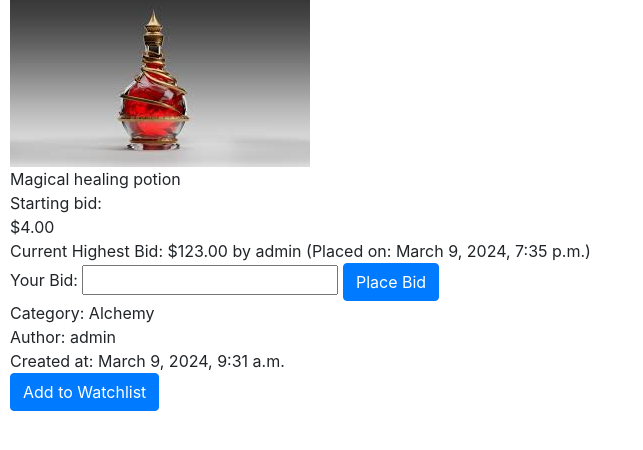
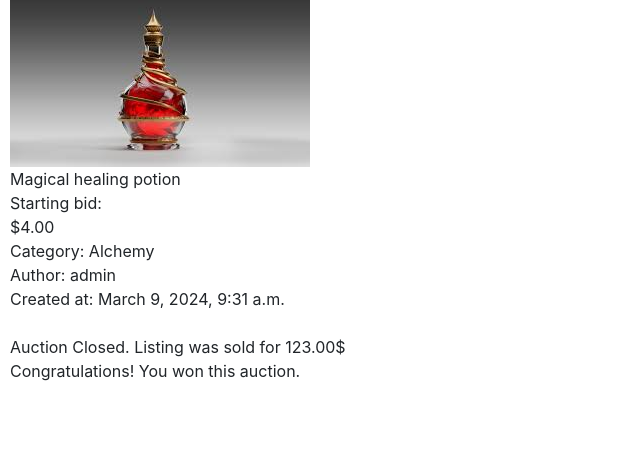
Before and after one commit to Quolen/commerce, a Django app: page /listings/1 in a window 1280 px wide. Shown: the part 188-638 px from the top of the page, without its empty margins (0-643 px from the left). Run offline with Django 3.2, Linux system fonts and the light colour scheme; a user stored in the database is signed in; data comes from the database, SQL or seed files in the repository; both versions use the stored data as it was after the commit; some libraries are stand-ins or nearby versions.

Commit message:
Implemented closing of the auction.

```diff
--- a/auctions/models.py
+++ b/auctions/models.py
@@ -20,6 +20,7 @@ class Listing(models.Model):
     author = models.ForeignKey(User, on_delete=models.CASCADE, related_name='listings')
     created_at = models.DateTimeField(auto_now_add=True)
     is_active = models.BooleanField(default=True)
+    winner = models.ForeignKey(User, on_delete=models.SET_NULL, blank=True, null=True)
 
     def current_bid_amount(self):
         highest_bid = self.bids.order_by('-amount').first()
--- a/auctions/templates/auctions/listing_detail.html
+++ b/auctions/templates/auctions/listing_detail.html
@@ -17,6 +17,7 @@
         <div class="error-message">{{ error_message }}</div>
     {% endif %}
     {# Display current highest bid and bidder username #}
+    {% if listing.is_active %}
         {% if highest_bid %}
             <div class="current-bid">
                 Current Highest Bid: ${{ highest_bid.amount }} by {{ highest_bid.bidder.username }}
@@ -26,14 +27,13 @@
             <div class="no-bids">No bids yet. Be the first to bid!</div>
         {% endif %}
 
-
-    {# Bid Form #}
         <form method="post" action="{% url 'place_bid' listing.id %}">
             {% csrf_token %}
             <label for="bid_amount">Your Bid:</label>
             <input type="number" name="bid_amount" step="0.01" required>
             <button type="submit" class="btn btn-primary">Place Bid</button>
         </form>
+    {% endif %}
 
     {% if listing.category %}
         <div class="category">Category: {{ listing.category.name }}</div>
@@ -48,10 +48,32 @@
     {% endif %}
 
 
+    {% if listing.is_active %}
         <form method="post" action="{% url 'watchlist' %}">
             {% csrf_token %}
             <input type="hidden" name="listing_id" value="{{ listing.id }}">
             <button type="submit" name="action" value="add" class="btn btn-primary">Add to Watchlist</button>
         </form>
+    {% endif %}
+
+    <br>
+
+    {% if not listing.is_active %}
+        <div class="closed">
+            Auction Closed. Listing was sold for {{highest_bid.amount}}$
+        </div>
+        {% if listing.winner == request.user %}
+            <div class="winner-info">Congratulations! You won this auction.</div>
+        {% elif listing.winner %}
+            <div class="winner-info">This auction has been won by {{ listing.winner.username }}.</div>
+        {% else %}
+            <div class="winner-info">This auction is closed, but no winner has been determined.</div>
+        {% endif %}
+    {% elif listing.author == user %}
+        <form method="post" action="{% url 'close_auction' listing_id=listing.id %}">
+            {% csrf_token %}
+            <button type="submit" class="btn btn-danger">Close Auction</button>
+        </form>
+    {% endif %}
 
 {% endblock %}
--- a/auctions/urls.py
+++ b/auctions/urls.py
@@ -16,4 +16,5 @@ urlpatterns = [
     path("categories", views.categories, name="categories"),
     path('categories/<str:category>', views.category_listings, name='category_listings'),
     path('place_bid/<int:listing_id>', views.place_bid, name="place_bid"),
+    path('listings/<int:listing_id>/close_auction', views.close_auction, name='close_auction'),
 ] + static(settings.MEDIA_URL, document_root=settings.MEDIA_ROOT)
--- a/auctions/views.py
+++ b/auctions/views.py
@@ -16,6 +16,16 @@ def index(request):
     return render(request, "auctions/index.html", {
         "active_listings": listings
     })
+
+def close_auction(request, listing_id):
+    listing = Listing.objects.get(pk=listing_id)
+    highest_bid = listing.bids.order_by('-amount').first()
+
+    listing.winner = highest_bid.bidder
+    listing.is_active = False
+    listing.save()
+
+    return redirect('listing_detail', listing_id)
 
 def place_bid(request, listing_id):
     listing = Listing.objects.get(pk=listing_id)
```
Also changed, not shown: auctions/migrations/0003_listing_winner.py (added), db.sqlite3. Lines whose indentation alone changed are shown as unchanged.
